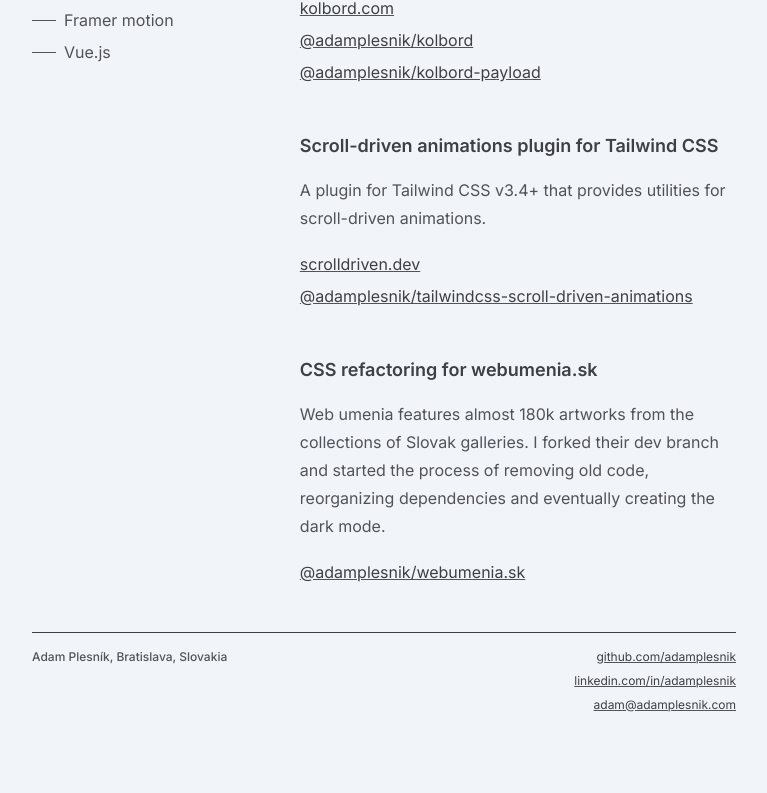
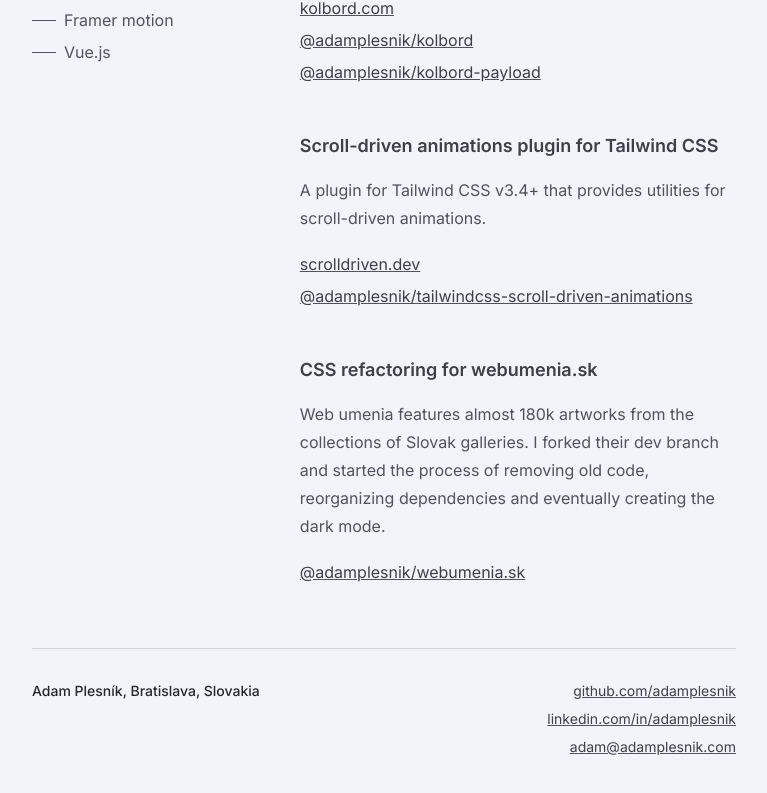
Before and after one commit to adamplesnik/adamplesnik.com, a React (Vite) app: page / in a window 1280 px wide. Shown: the part 788-1581 px from the top of the page, without its empty margins (256-1023 px from the left). Built offline with nearby package versions, Linux system fonts and the light colour scheme.

Commit message:
Fix tests, update Footer

```diff
--- a/src/content/Footer.tsx
+++ b/src/content/Footer.tsx
@@ -1,9 +1,10 @@
+import Em from '@/components/Em'
 import Link from '../components/Link'
 
 const Footer = () => {
   return (
-    <div className="flex w-full flex-col gap-4 border-t border-t-zinc-700 pt-4 text-xs sm:flex-row sm:justify-between">
-      <span className="font-medium">Adam Plesník, Bratislava, Slovakia</span>
+    <div className="mt-4 flex w-full flex-col gap-4 border-t border-t-zinc-300 pt-8 text-sm sm:flex-row sm:justify-between">
+      <Em>Adam Plesník, Bratislava, Slovakia</Em>
       <div className="flex flex-col gap-2 sm:items-end">
         <Link href="https://github.com/adamplesnik">github.com/adamplesnik</Link>
         <Link href="https://www.linkedin.com/in/adamplesnik/">linkedin.com/in/adamplesnik</Link>
```
Also changed, not shown: 1 other file (tests, documents, lock files or other folders).
